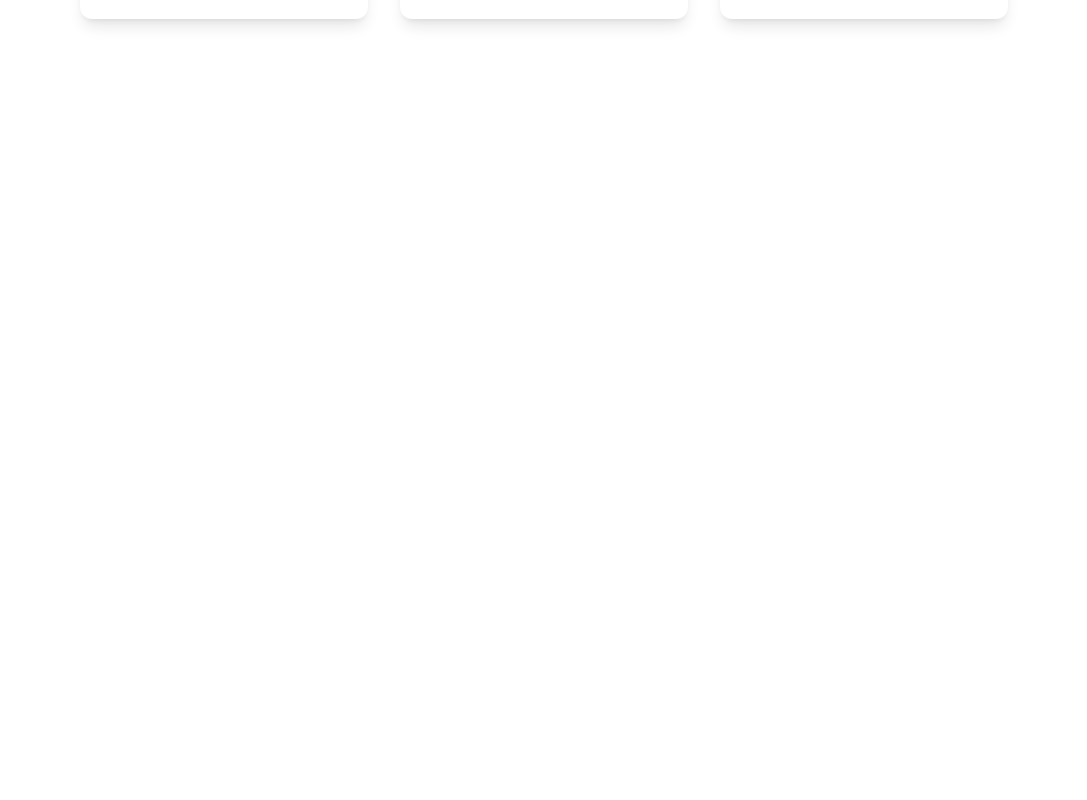
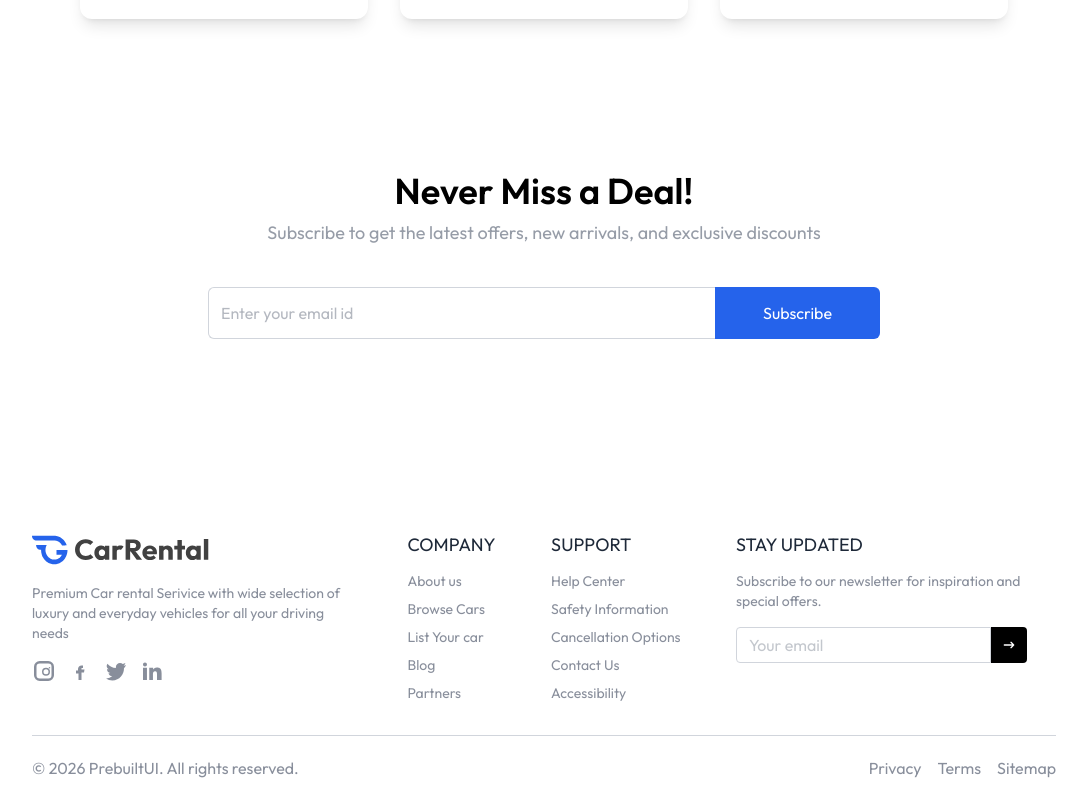
Before and after one commit to AyushiJat10/car-rental, a React (Vite) app in the folder client/: page / in a window 1280 px wide. Shown: the part 2716-3516 px from the top of the page, without its empty margins (96-1183 px from the left). Before the commit the page ends 2847 px from the top, so only its background shows below. Built offline with nearby package versions, Linux system fonts and the light colour scheme.

Commit message:
adding footer and complete home page

```diff
--- a/client/src/App.jsx
+++ b/client/src/App.jsx
@@ -5,6 +5,7 @@ import Home from './pages/Home'
 import CarDetails from './pages/CarDetails'
 import Cars from './pages/Cars'
 import MyBookings from './pages/MyBookings'
+import Footer from './components/Footer'
 
 const App = () => {
   const [setLogin , setShowLogin] = useState(false)
@@ -19,6 +20,8 @@ const App = () => {
         <Route path='/cars' element={<Cars/>}/>
         <Route path='/my-bookings' element={<MyBookings/>}/>
       </Routes>
+      {!isOwnerPath &&   <Footer/>}
+
     </>
   )
 }
--- /dev/null
+++ b/client/src/components/Footer.jsx
@@ -0,0 +1,82 @@
+import React from 'react'
+import { assets } from '../assets/assets'
+
+const Footer = () => {
+  return (
+     <div className='text-gray-500/80 pt-8 px-6 md:px-16 lg:px-24 xl:px-32'>
+            <div className='flex flex-wrap justify-between gap-12 md:gap-6'>
+                <div className='max-w-80'>
+                    <img src={assets.logo} alt="logo" className='mb-4 h-8 md:h-9' />
+                    <p className='text-sm'>
+                        Premium Car rental Serivice with wide selection of luxury and everyday vehicles for all your driving needs
+                    </p>
+                    <div className='flex items-center gap-3 mt-4'>
+                        {/* Instagram */}
+                        <svg className="w-6 h-6" fill="currentColor" viewBox="0 0 24 24">
+                            <path d="M7.75 2A5.75 5.75 0 002 7.75v8.5A5.75 5.75 0 007.75 22h8.5A5.75 5.75 0 0022 16.25v-8.5A5.75 5.75 0 0016.25 2h-8.5zM4.5 7.75A3.25 3.25 0 017.75 4.5h8.5a3.25 3.25 0 013.25 3.25v8.5a3.25 3.25 0 01-3.25 3.25h-8.5a3.25 3.25 0 01-3.25-3.25v-8.5zm9.5 1a4 4 0 11-4 4 4 4 0 014-4zm0 1.5a2.5 2.5 0 102.5 2.5 2.5 2.5 0 00-2.5-2.5zm3.5-.75a.75.75 0 11.75-.75.75.75 0 01-.75.75z" />
+                        </svg>
+                        {/* Facebook */}
+                        <svg className="w-6 h-6" fill="currentColor" viewBox="0 0 24 24">
+                            <path d="M13.5 9H15V6.5h-1.5c-1.933 0-3.5 1.567-3.5 3.5v1.5H8v3h2.5V21h3v-7.5H16l.5-3h-3z" />
+                        </svg>
+                        {/* Twitter */}
+                        <svg className="w-6 h-6" fill="currentColor" viewBox="0 0 24 24">
+                            <path d="M22 5.92a8.2 8.2 0 01-2.36.65A4.1 4.1 0 0021.4 4a8.27 8.27 0 01-2.6 1A4.14 4.14 0 0016 4a4.15 4.15 0 00-4.15 4.15c0 .32.04.64.1.94a11.75 11.75 0 01-8.52-4.32 4.14 4.14 0 001.29 5.54A4.1 4.1 0 013 10v.05a4.15 4.15 0 003.33 4.07 4.12 4.12 0 01-1.87.07 4.16 4.16 0 003.88 2.89A8.33 8.33 0 012 19.56a11.72 11.72 0 006.29 1.84c7.55 0 11.68-6.25 11.68-11.67 0-.18 0-.35-.01-.53A8.18 8.18 0 0022 5.92z" />
+                        </svg>
+                        {/* LinkedIn */}
+                        <svg className="w-6 h-6" fill="currentColor" viewBox="0 0 24 24">
+                            <path d="M4.98 3.5C3.88 3.5 3 4.38 3 5.48c0 1.1.88 1.98 1.98 1.98h.02c1.1 0 1.98-.88 1.98-1.98C6.98 4.38 6.1 3.5 4.98 3.5zM3 8.75h3.96V21H3V8.75zm6.25 0h3.8v1.68h.05c.53-.98 1.82-2.02 3.75-2.02 4.01 0 4.75 2.64 4.75 6.07V21H17v-5.63c0-1.34-.03-3.07-1.88-3.07-1.88 0-2.17 1.47-2.17 2.98V21H9.25V8.75z" />
+                        </svg>
+                    </div>
+                </div>
+
+                <div>
+                    <p className='text-lg text-gray-800'>COMPANY</p>
+                    <ul className='mt-3 flex flex-col gap-2 text-sm'>
+                        <li><a href="#">About us</a></li>
+                        <li><a href="#">Browse  Cars</a></li>
+                        <li><a href="#">List Your car</a></li>
+                        <li><a href="#">Blog</a></li>
+                        <li><a href="#">Partners</a></li>
+                    </ul>
+                </div>
+
+                <div>
+                    <p className='text-lg text-gray-800'>SUPPORT</p>
+                    <ul className='mt-3 flex flex-col gap-2 text-sm'>
+                        <li><a href="#">Help Center</a></li>
+                        <li><a href="#">Safety Information</a></li>
+                        <li><a href="#">Cancellation Options</a></li>
+                        <li><a href="#">Contact Us</a></li>
+                        <li><a href="#">Accessibility</a></li>
+                    </ul>
+                </div>
+
+                <div className='max-w-80'>
+                    <p className='text-lg text-gray-800'>STAY UPDATED</p>
+                    <p className='mt-3 text-sm'>
+                        Subscribe to our newsletter for inspiration and special offers.
+                    </p>
+                    <div className='flex items-center mt-4'>
+                        <input type="text" className='bg-white rounded-l border border-gray-300 h-9 px-3 outline-none' placeholder='Your email' />
+                        <button className='flex items-center justify-center bg-black h-9 w-9 aspect-square rounded-r'>
+                            {/* Arrow icon */}
+                            <svg className="w-4 h-4 text-white" aria-hidden="true" xmlns="http://www.w3.org/2000/svg" width="24" height="24" fill="none" viewBox="0 0 24 24"><path stroke="currentColor" strokeLinecap="round" strokeLinejoin="round" strokeWidth="2" d="M19 12H5m14 0-4 4m4-4-4-4" /></svg>
+                        </button>
+                    </div>
+                </div>
+            </div>
+            <hr className='border-gray-300 mt-8' />
+            <div className='flex flex-col md:flex-row gap-2 items-center justify-between py-5'>
+                <p>© {new Date().getFullYear()} <a href="https://prebuiltui.com">PrebuiltUI</a>. All rights reserved.</p>
+                <ul className='flex items-center gap-4'>
+                    <li><a href="#">Privacy</a></li>
+                    <li><a href="#">Terms</a></li>
+                    <li><a href="#">Sitemap</a></li>
+                </ul>
+            </div>
+        </div>
+  )
+}
+
+export default Footer
--- /dev/null
+++ b/client/src/components/NewsLetter.jsx
@@ -0,0 +1,25 @@
+import React from 'react'
+
+const NewsLetter = () => {
+  return (
+    <div className="flex flex-col items-center justify-center text-center space-y-2 max-md:px-4 my-10 mb-40">
+            <h1 className="md:text-4xl text-2xl font-semibold">Never Miss a Deal!</h1>
+            <p className="md:text-lg text-gray-500/70 pb-8">
+                Subscribe to get the latest offers, new arrivals, and exclusive discounts
+            </p>
+            <form className="flex items-center justify-between max-w-2xl w-full md:h-13 h-12">
+                <input
+                    className="border border-gray-300 rounded-md h-full border-r-0 outline-none w-full rounded-r-none px-3 text-gray-500"
+                    type="text"
+                    placeholder="Enter your email id"
+                    required
+                />
+                <button type="submit" className="md:px-12 px-8 h-full text-white bg-primary hover:bg-primary-dull transition-all cursor-pointer rounded-md rounded-l-none">
+                    Subscribe
+                </button>
+            </form>
+        </div>
+  )
+}
+
+export default NewsLetter
--- a/client/src/pages/Home.jsx
+++ b/client/src/pages/Home.jsx
@@ -3,6 +3,8 @@ import Hero from '../components/Hero'
 import FeaturedSection from '../components/FeaturedSection'
 import Banner from '../components/Banner'
 import Testimonial from '../components/Testimonial'
+import NewsLetter from '../components/NewsLetter'
+import Footer from '../components/Footer'
 
 const Home = () => {
   return (
@@ -11,6 +13,8 @@ const Home = () => {
       <FeaturedSection/>
       <Banner/>
       <Testimonial/>
+      <NewsLetter/>
+
     </>
   )
 }
```
